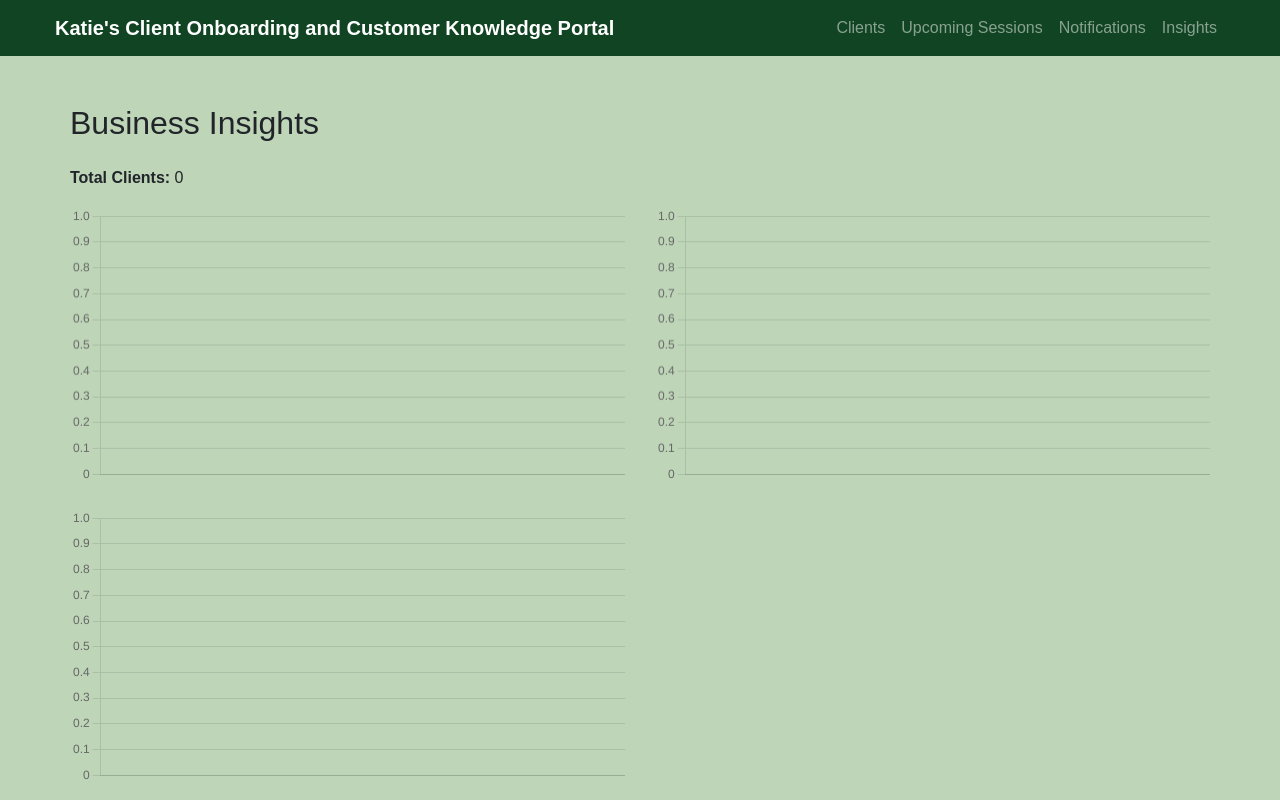
After one commit to Robbolo/client-webapp, a Django app: page /insights/ in a window 1280 px wide. The commit adds this page. Run offline with Django 5.2, Linux system fonts and the light colour scheme; data that the repository does not hold is empty; some libraries are stand-ins or nearby versions.

Commit message:
added basic insights

```diff
--- a/src/clients/templates/clients/base.html
+++ b/src/clients/templates/clients/base.html
@@ -195,6 +195,9 @@
                 <li class="nav-item">
                     <a class="nav-link" href="{% url 'notification_dashboard' %}">Notifications</a>
                 </li>
+                <li class="nav-item">
+                    <a class="nav-link" href="{% url 'business_insights' %}">Insights</a>
+                  </li>
             </ul>
         </div>
     </div>
--- /dev/null
+++ b/src/clients/templates/clients/insights.html
@@ -0,0 +1,54 @@
+{% extends 'clients/base.html' %}
+{% block title %}Business Insights{% endblock %}
+{% block content %}
+<div class="container mt-5">
+    <h2 class="mb-4">Business Insights</h2>
+    <p><strong>Total Clients:</strong> {{ total_clients }}</p>
+
+    <div class="row">
+        <div class="col-md-6">
+            <canvas id="clientSourceChart"></canvas>
+        </div>
+        <div class="col-md-6">
+            <canvas id="lifecycleChart"></canvas>
+        </div>
+        <div class="col-md-6 mt-4">
+            <canvas id="paymentTierChart"></canvas>
+        </div>
+    </div>
+</div>
+
+<!-- Chart.js -->
+<script src="https://cdn.jsdelivr.net/npm/chart.js"></script>
+<script>
+    const clientSources = JSON.parse('{{ client_sources|safe|escapejs }}');
+    const lifecycleStatuses = JSON.parse('{{ lifecycle_statuses|safe|escapejs }}');
+    const paymentTiers = JSON.parse('{{ payment_tiers|safe|escapejs }}');
+
+    function renderChart(id, data, label) {
+        const labels = data.map(item => item[label]);
+        const counts = data.map(item => item.count);
+        new Chart(document.getElementById(id), {
+            type: 'bar',
+            data: {
+                labels: labels,
+                datasets: [{
+                    label: `Clients by ${label.replace('_', ' ')}`,
+                    data: counts,
+                    backgroundColor: '#6f42c1'
+                }]
+            },
+            options: {
+                responsive: true,
+                plugins: {
+                    legend: { display: false },
+                }
+            }
+        });
+    }
+
+    renderChart("clientSourceChart", clientSources, 'client_source');
+    renderChart("lifecycleChart", lifecycleStatuses, 'client_lifecycle');
+    renderChart("paymentTierChart", paymentTiers, 'payment_tier');
+</script>
+{% endblock %}
--- a/src/clients/urls.py
+++ b/src/clients/urls.py
@@ -24,6 +24,7 @@ urlpatterns = [
     path('session/<int:session_id>/edit/', views.edit_session, name='edit_session'),
     path('client/<int:client_id>/contacted/', views.update_last_contacted, name='update_last_contacted'),
     path('client-table/', ClientTableView.as_view(), name='client_table'),
+    path('insights/', views.business_insights, name='business_insights'),
 
 
     ] + static(settings.MEDIA_URL, document_root=settings.MEDIA_ROOT)
--- a/src/clients/views.py
+++ b/src/clients/views.py
@@ -8,7 +8,7 @@ from django.urls import reverse
 from django.views.decorators.http import require_POST
 from django.core.files import File
 from django.conf import settings
-from django.db.models import F
+from django.db.models import F, Count
 from io import BytesIO
 from reportlab.pdfgen import canvas
 from pathlib import Path
@@ -285,3 +285,18 @@ class ClientTableView(SingleTableView):
     model = Client
     table_class = ClientTable
     template_name = "clients/client_table.html"
+
+def business_insights(request):
+    total_clients = Client.objects.count()
+
+    client_sources = Client.objects.values('client_source').annotate(count=Count('id'))
+    lifecycle_statuses = Client.objects.values('client_lifecycle').annotate(count=Count('id'))
+    payment_tiers = Client.objects.values('current_package').annotate(count=Count('id'))
+
+    context = {
+        'total_clients': total_clients,
+        'client_sources': list(client_sources),
+        'lifecycle_statuses': list(lifecycle_statuses),
+        'payment_tiers': list(payment_tiers),
+    }
+    return render(request, 'clients/insights.html', context)
```
